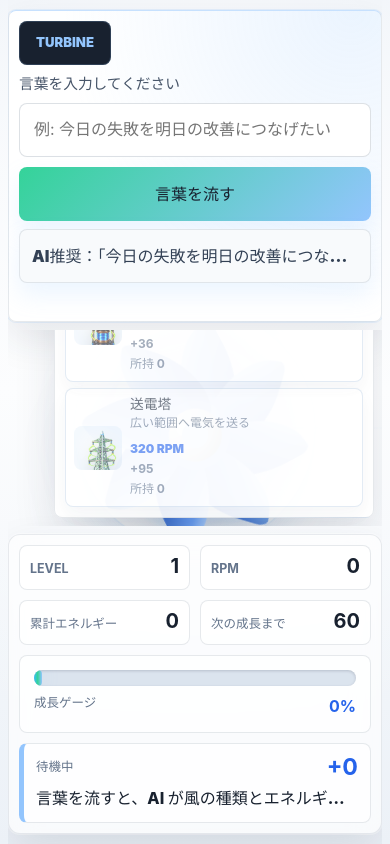
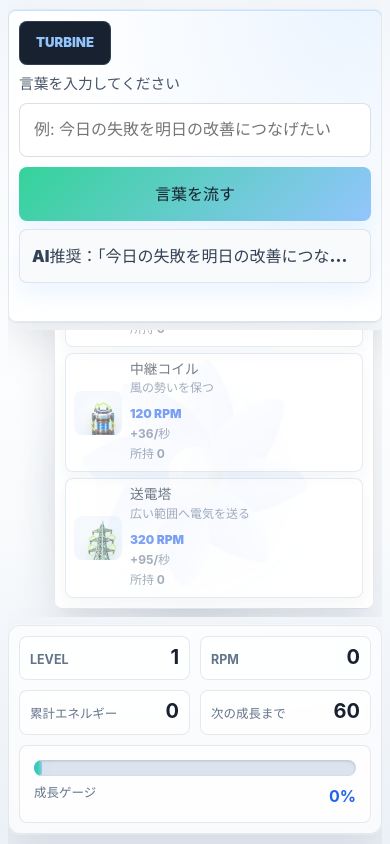
Before and after one commit to morphosync102/AIhackathon, a React (Vite) app: page / in a window 390 px wide. Built offline with nearby package versions, Linux system fonts and the light colour scheme.

Commit message:
Add passive RPM shop production

```diff
--- a/src/App.jsx
+++ b/src/App.jsx
@@ -1,16 +1,25 @@
-import { useMemo, useState } from "react";
+import { useEffect, useMemo, useState } from "react";
 import { analyzeWord } from "./api.js";
 import Turbine from "./components/Turbine.jsx";
 import EnergyPanel from "./components/EnergyPanel.jsx";
 import ShopPanel from "./components/ShopPanel.jsx";
 import {
   INITIAL_GAME_STATE,
+  applyAutoRpmTick,
   applyWordAnalysis,
   buyShopItem,
   getNextLevelProgress,
+  getRpmPerSecond,
   getShopItems,
 } from "./gameLogic.js";
 import { sampleInputs } from "./sampleInputs.js";
+
+const POP_POSITIONS = [
+  { x: 52, y: 22 },
+  { x: 66, y: 36 },
+  { x: 36, y: 38 },
+  { x: 56, y: 64 },
+];
 
 export default function App() {
   const [text, setText] = useState("");
@@ -19,12 +28,27 @@ export default function App() {
   const [isLoading, setIsLoading] = useState(false);
   const [boosting, setBoosting] = useState(false);
   const [levelUpVisible, setLevelUpVisible] = useState(false);
+  const [floatingEvents, setFloatingEvents] = useState([]);
   const [error, setError] = useState("");
   const progress = useMemo(
     () => getNextLevelProgress(gameState.totalEnergy),
     [gameState.totalEnergy],
   );
   const shopItems = useMemo(() => getShopItems(gameState), [gameState]);
+  const rpmPerSecond = useMemo(() => getRpmPerSecond(gameState), [gameState]);
+
+  useEffect(() => {
+    if (rpmPerSecond <= 0) {
+      return undefined;
+    }
+
+    const intervalId = window.setInterval(() => {
+      setGameState((current) => applyAutoRpmTick(current));
+      spawnRpmPop(rpmPerSecond);
+    }, 1000);
+
+    return () => window.clearInterval(intervalId);
+  }, [rpmPerSecond]);
 
   async function handleSubmit(event) {
     event.preventDefault();
@@ -78,6 +102,26 @@ export default function App() {
     setGameState((current) => buyShopItem(current, itemId));
     setBoosting(true);
     window.setTimeout(() => setBoosting(false), 360);
+  }
+
+  function spawnRpmPop(amount) {
+    const position = POP_POSITIONS[Math.floor(Date.now() / 1000) % POP_POSITIONS.length];
+    const id = `${Date.now()}-${amount}`;
+
+    setFloatingEvents((current) =>
+      [
+        ...current,
+        {
+          id,
+          amount,
+          ...position,
+        },
+      ].slice(-6),
+    );
+
+    window.setTimeout(() => {
+      setFloatingEvents((current) => current.filter((event) => event.id !== id));
+    }, 1300);
   }
 
   return (
@@ -136,6 +180,7 @@ export default function App() {
           rpm={gameState.currentRpm}
           type={lastType}
           boosting={boosting}
+          floatingEvents={floatingEvents}
           showReadout={false}
         />
 
@@ -156,7 +201,6 @@ export default function App() {
         totalEnergy={gameState.totalEnergy}
         energyToNextLevel={progress.remaining}
         progress={progress.progress}
-        lastResult={gameState.lastAnalysis}
       />
     </main>
   );
--- a/src/components/EnergyPanel.jsx
+++ b/src/components/EnergyPanel.jsx
@@ -1,14 +1,4 @@
-import "../styles.css";
-
 const clamp = (value, min, max) => Math.min(Math.max(value, min), max);
-
-const TYPE_LABELS = {
-  "発想": "発想の風",
-  "感情": "感情の風",
-  "行動": "行動の風",
-  "混沌": "混沌の風",
-  "静寂": "静寂の風",
-};
 
 export default function EnergyPanel({
   level = 1,
@@ -16,10 +6,8 @@ export default function EnergyPanel({
   totalEnergy = 0,
   energyToNextLevel = 0,
   progress = 0,
-  lastResult = null,
 }) {
   const safeProgress = clamp(Number(progress) || 0, 0, 100);
-  const resultType = lastResult?.type ?? "静寂";
 
   return (
     <aside className="energy-panel" aria-label="タービン状態">
@@ -54,30 +42,6 @@ export default function EnergyPanel({
           <strong>{Math.round(safeProgress)}%</strong>
         </div>
       </div>
-
-      <div className="last-result" data-type={resultType}>
-        {lastResult ? (
-          <>
-            <div className="last-result__header">
-              <span>{TYPE_LABELS[resultType] ?? `${resultType}の風`}</span>
-              <strong>+{lastResult.energy}</strong>
-            </div>
-            <p className="last-result__summary">{lastResult.summary}</p>
-            <p className="last-result__reason">{lastResult.reason}</p>
-            <p className="last-result__comment">{lastResult.comment}</p>
-          </>
-        ) : (
-          <>
-            <div className="last-result__header">
-              <span>待機中</span>
-              <strong>+0</strong>
-            </div>
-            <p className="last-result__summary">
-              言葉を流すと、AI が風の種類とエネルギーを判定します。
-            </p>
-          </>
-        )}
-      </div>
     </aside>
   );
 }
--- a/src/components/ShopPanel.jsx
+++ b/src/components/ShopPanel.jsx
@@ -16,7 +16,7 @@ export default function ShopPanel({ items = [], onBuy }) {
     <aside className="shop-panel" aria-label="ショップ">
       <div className="shop-panel__title">
         <span>SHOP</span>
-        <strong>RPMで強化</strong>
+        <strong>毎秒RPM</strong>
       </div>
 
       <div className="shop-items">
@@ -37,7 +37,7 @@ export default function ShopPanel({ items = [], onBuy }) {
             </span>
             <span className="shop-item__meta">
               <span>{item.cost} RPM</span>
-              <span>+{item.rpmBoost}</span>
+              <span>+{item.rpmBoost}/秒</span>
               <span>所持 {item.owned}</span>
             </span>
           </button>
--- a/src/components/Turbine.jsx
+++ b/src/components/Turbine.jsx
@@ -41,6 +41,7 @@ export default function Turbine({
   rpm = 0,
   type = "静寂",
   boosting = false,
+  floatingEvents = [],
   showReadout = true,
 }) {
   const safeLevel = clamp(Number(level) || 1, 1, 20);
@@ -75,6 +76,20 @@ export default function Turbine({
       </div>
 
       <div className="turbine-orbit" aria-hidden="true" />
+      <div className="rpm-pop-layer" aria-hidden="true">
+        {floatingEvents.map((event) => (
+          <span
+            className="rpm-pop"
+            key={event.id}
+            style={{
+              "--pop-x": `${event.x}%`,
+              "--pop-y": `${event.y}%`,
+            }}
+          >
+            +{event.amount}
+          </span>
+        ))}
+      </div>
       <div className="turbine-assembly">
         <div className="turbine-rotor">
           {Array.from({ length: bladeCount }).map((_, index) => (
--- a/src/gameLogic.js
+++ b/src/gameLogic.js
@@ -131,6 +131,15 @@ export function getShopItems(state) {
   });
 }
 
+export function getRpmPerSecond(state) {
+  const ownedItems = state?.shopItems || {};
+
+  return SHOP_CATALOG.reduce((total, item) => {
+    const owned = Math.max(0, Number(ownedItems[item.id]) || 0);
+    return total + item.rpmBoost * owned;
+  }, 0);
+}
+
 export function buyShopItem(state, itemId) {
   const item = SHOP_CATALOG.find((candidate) => candidate.id === itemId);
 
@@ -148,11 +157,24 @@ export function buyShopItem(state, itemId) {
 
   return {
     ...state,
-    currentRpm: currentRpm - cost + item.rpmBoost,
+    currentRpm: currentRpm - cost,
     shopItems: {
       ...state.shopItems,
       [itemId]: owned + 1,
     },
+  };
+}
+
+export function applyAutoRpmTick(state) {
+  const rpmPerSecond = getRpmPerSecond(state);
+
+  if (rpmPerSecond <= 0) {
+    return state;
+  }
+
+  return {
+    ...state,
+    currentRpm: (Number(state.currentRpm) || 0) + rpmPerSecond,
   };
 }
 
--- a/src/styles.css
+++ b/src/styles.css
@@ -332,6 +332,33 @@ textarea {
   opacity: 0.6;
 }
 
+.rpm-pop-layer {
+  position: absolute;
+  inset: 0;
+  z-index: 4;
+  pointer-events: none;
+}
+
+.rpm-pop {
+  position: absolute;
+  left: var(--pop-x);
+  top: var(--pop-y);
+  min-width: 46px;
+  padding: 5px 10px;
+  border: 1px solid color-mix(in srgb, var(--type-accent) 54%, white);
+  border-radius: 999px;
+  background: rgba(255, 255, 255, 0.88);
+  color: var(--type-accent-deep);
+  box-shadow:
+    0 12px 28px var(--type-glow),
+    0 0 0 1px rgba(255, 255, 255, 0.56);
+  font-size: 1.08rem;
+  font-weight: 1000;
+  text-align: center;
+  transform: translate(-50%, -50%);
+  animation: rpm-pop 1.25s ease-out forwards;
+}
+
 .turbine-stage.is-developed .turbine-orbit,
 .turbine-stage.is-advanced .turbine-orbit,
 .turbine-stage.is-overdrive .turbine-orbit {
@@ -447,8 +474,7 @@ textarea {
 
 .turbine-readout span,
 .energy-stat span,
-.energy-gauge__labels span,
-.last-result__header span {
+.energy-gauge__labels span {
   display: block;
   color: #64748b;
   font-size: 0.78rem;
@@ -464,7 +490,7 @@ textarea {
 
 .energy-panel {
   display: grid;
-  grid-template-columns: 280px minmax(220px, 1fr) minmax(220px, 310px);
+  grid-template-columns: 280px minmax(0, 1fr);
   align-items: center;
   gap: 10px;
   width: 100%;
@@ -487,8 +513,7 @@ textarea {
 }
 
 .energy-stat,
-.energy-gauge,
-.last-result {
+.energy-gauge {
   border: 1px solid rgba(103, 117, 138, 0.16);
   border-radius: 8px;
   background: rgba(255, 255, 255, 0.76);
@@ -542,67 +567,6 @@ textarea {
 
 .energy-gauge__labels strong {
   color: var(--page-accent-deep);
-}
-
-.last-result {
-  padding: 16px;
-  border-left: 5px solid #93c5fd;
-}
-
-.last-result[data-type="発想"] {
-  border-left-color: #ffd166;
-}
-
-.last-result[data-type="感情"] {
-  border-left-color: #fb7185;
-}
-
-.last-result[data-type="行動"] {
-  border-left-color: #34d399;
-}
-
-.last-result[data-type="混沌"] {
-  border-left-color: #a78bfa;
-}
-
-.last-result__header {
-  display: flex;
-  align-items: center;
-  justify-content: space-between;
-  gap: 12px;
-}
-
-.last-result__header strong {
-  color: var(--page-accent-deep);
-  font-size: 1.45rem;
-  line-height: 1;
-}
-
-.last-result p {
-  margin: 7px 0 0;
-}
-
-.last-result__summary {
-  color: #18212f;
-  font-weight: 800;
-}
-
-.last-result__reason {
-  color: #475569;
-  font-size: 0.94rem;
-  display: -webkit-box;
-  overflow: hidden;
-  -webkit-box-orient: vertical;
-  -webkit-line-clamp: 2;
-}
-
-.last-result__comment {
-  color: var(--page-accent-deep);
-  font-weight: 800;
-  display: -webkit-box;
-  overflow: hidden;
-  -webkit-box-orient: vertical;
-  -webkit-line-clamp: 2;
 }
 
 .shop-panel {
@@ -765,6 +729,22 @@ textarea {
   }
 }
 
+@keyframes rpm-pop {
+  from {
+    opacity: 0;
+    transform: translate(-50%, -20%) scale(0.82);
+  }
+
+  18% {
+    opacity: 1;
+  }
+
+  to {
+    opacity: 0;
+    transform: translate(-50%, -96%) scale(1.12);
+  }
+}
+
 @media (max-width: 820px) {
   .app-shell {
     width: min(100% - 24px, 680px);
@@ -823,9 +803,6 @@ textarea {
     left: 50%;
   }
 
-  .last-result__reason {
-    display: none;
-  }
 }
 
 @media (max-width: 520px) {
@@ -869,17 +846,6 @@ textarea {
     height: 58px;
   }
 
-  .last-result {
-    padding: 12px;
-  }
-
-  .last-result__summary,
-  .last-result__comment {
-    display: -webkit-box;
-    overflow: hidden;
-    -webkit-box-orient: vertical;
-    -webkit-line-clamp: 1;
-  }
 }
 
 @media (max-height: 700px) {
@@ -911,12 +877,4 @@ textarea {
     padding: 8px;
   }
 
-  .last-result {
-    padding: 12px;
-  }
-
-  .last-result__reason,
-  .last-result__comment {
-    -webkit-line-clamp: 1;
-  }
 }
```
Also changed, not shown: 1 other file (tests, documents, lock files or other folders).
